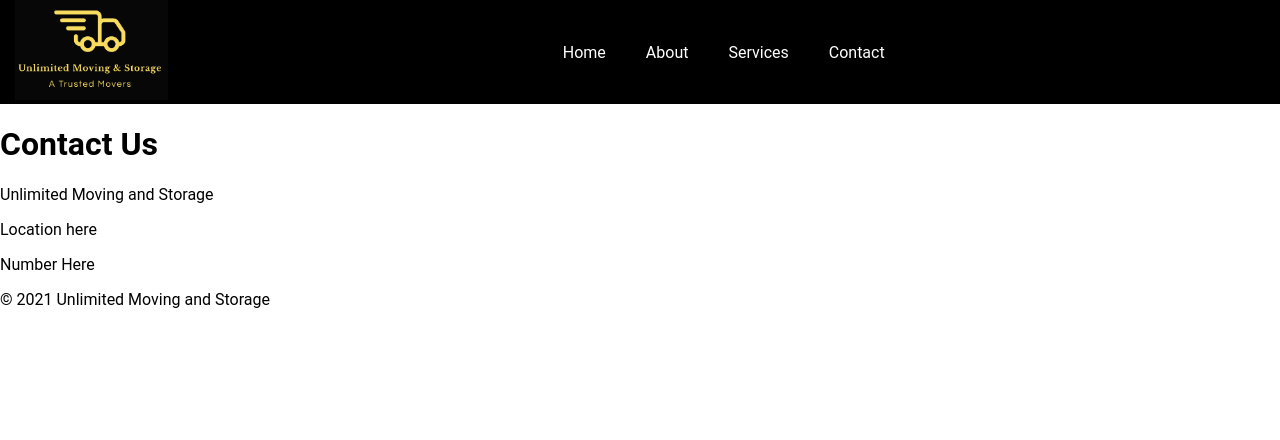
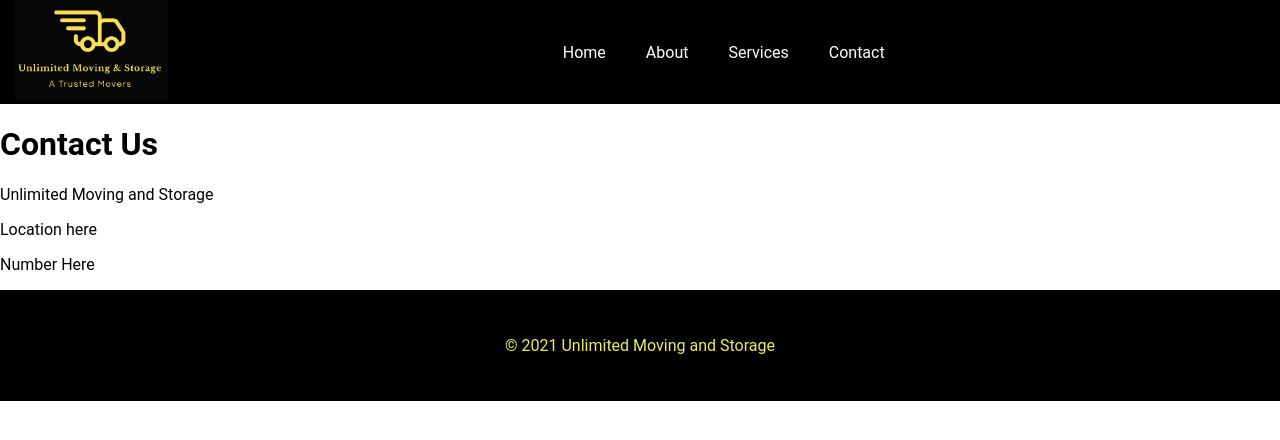
Before and after one commit to Erodri6z/Unlimited-Moving-And-Storage, a React (Create React App) app: page /Contact in a window 1280 px wide. Shown: the top 440 px of the page. Built offline with nearby package versions, Linux system fonts and the light colour scheme.

Commit message:
add css to footer

```diff
--- a/src/components/Footer/Footer.jsx
+++ b/src/components/Footer/Footer.jsx
@@ -1,8 +1,8 @@
 const Footer = () => {
   return(
-    <div className="footer">
+    <footer className="footer">
       <p>© 2021 Unlimited Moving and Storage</p>
-    </div>
+    </footer>
   )
 }
 
--- a/src/styles/app.css
+++ b/src/styles/app.css
@@ -37,3 +37,11 @@
 #logo {
   max-height: 100px;
 }
+
+footer{
+  background-color: black ;
+  color: rgb(234, 234, 106);
+  text-align: center;
+  position: relative;
+  padding: 30px;
+}
```
